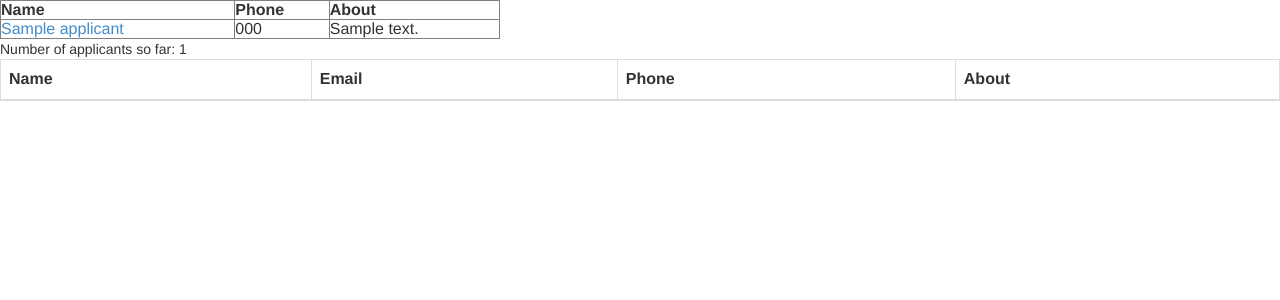
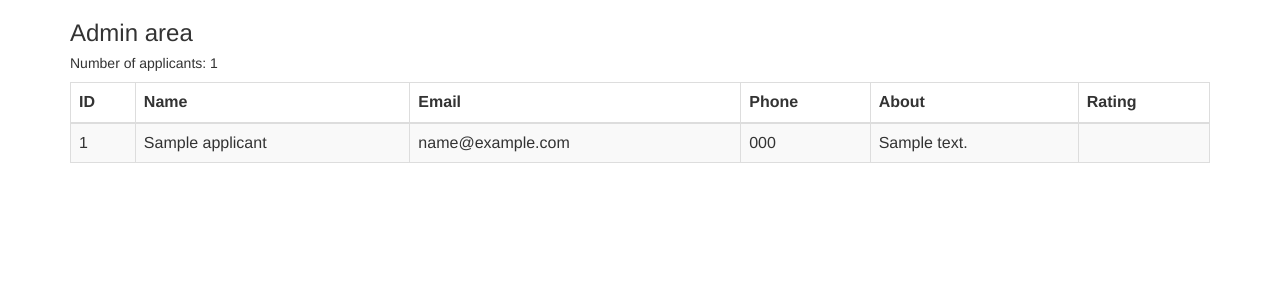
Before and after one commit to viktorsmari/RentApart, a PHP site: page /app/list.php in a window 1280 px wide. Shown: the top 300 px of the page. Run offline with PHP 8.4, Linux system fonts and the light colour scheme; tables that the repository leaves empty or names only in its code hold one stand-in row (values such as "Sample post"); lists and menus that the app fills with data are empty; some libraries are stand-ins or nearby versions.

Commit message:
First working prototype ready

```diff
--- a/app/list.php
+++ b/app/list.php
@@ -9,9 +9,8 @@
 	require_once 'model.php';
 	$posts = get_all_posts();
 
-	$numb = 0;  // Counter for number of applicants.
-
 	// Using old PHP method.
+/*
 	echo "<table style='width:500px' border='1'>";
 	echo "<thead><tr><th>Name</th><th>Phone</th><th>About</th></tr></thead>";
 	foreach ($posts as $value) {
@@ -22,11 +21,8 @@
 	}
 	echo "</table>";
 	echo "Number of applicants so far: " . $numb . "<br/>";
+*/
 
-	// print_r($posts);
-	// echo gettype($posts);
+	echo $twig->render('list.html', array('posts' => $posts ));
 
-	// $posts = array('id' => 1, 'email' => 'l@l.is');
-
-	echo $twig->render('list.html', $posts);
 ?>
--- a/views/list.html
+++ b/views/list.html
@@ -5,32 +5,37 @@
 	<script src="../vendor/bootstrap.min.js"></script>
 </head>
 <body>
-	<div class="container-fluid">
+	<div class="container">
 		<div class="row">
+			<div class="col-md-12">
+				<h3>Admin area</h3>
 				<table class="table table-striped table-bordered">
 					<thead>
 						<tr>
+							<th>ID</th>
 							<th>Name</th>
 							<th>Email</th>
 							<th>Phone</th>
 							<th>About</th>
+							<th>Rating</th>
 						</tr>
 					</thead>
-
+					{% for item in posts %}
 						<tr>
-					{{id}} {{email}}
-					{% for i in id %}
-					ja
-						{% for item in i %}
 							<td> {{ item.id  }} </td>
+							<td> {{ item.name  }} </td>
 							<td> {{ item.email }} </td>
 							<td> {{ item.phone }} </td>
 							<td> {{ item.about }} </td>
+							<td> {{ item.rating }} </td>
+						</tr>
 					{% endfor %}
-					{% endfor %}
-				</tr>
+					<h5>  Number of applicants: {{posts|length}}</h5>
 				</table>
+			</div> {# End col12 #}
+		</div> {# End row #}
 	</div>
-	</div>
+
+
 </body>
 </html>
```
Lines whose indentation alone changed are shown as unchanged.
